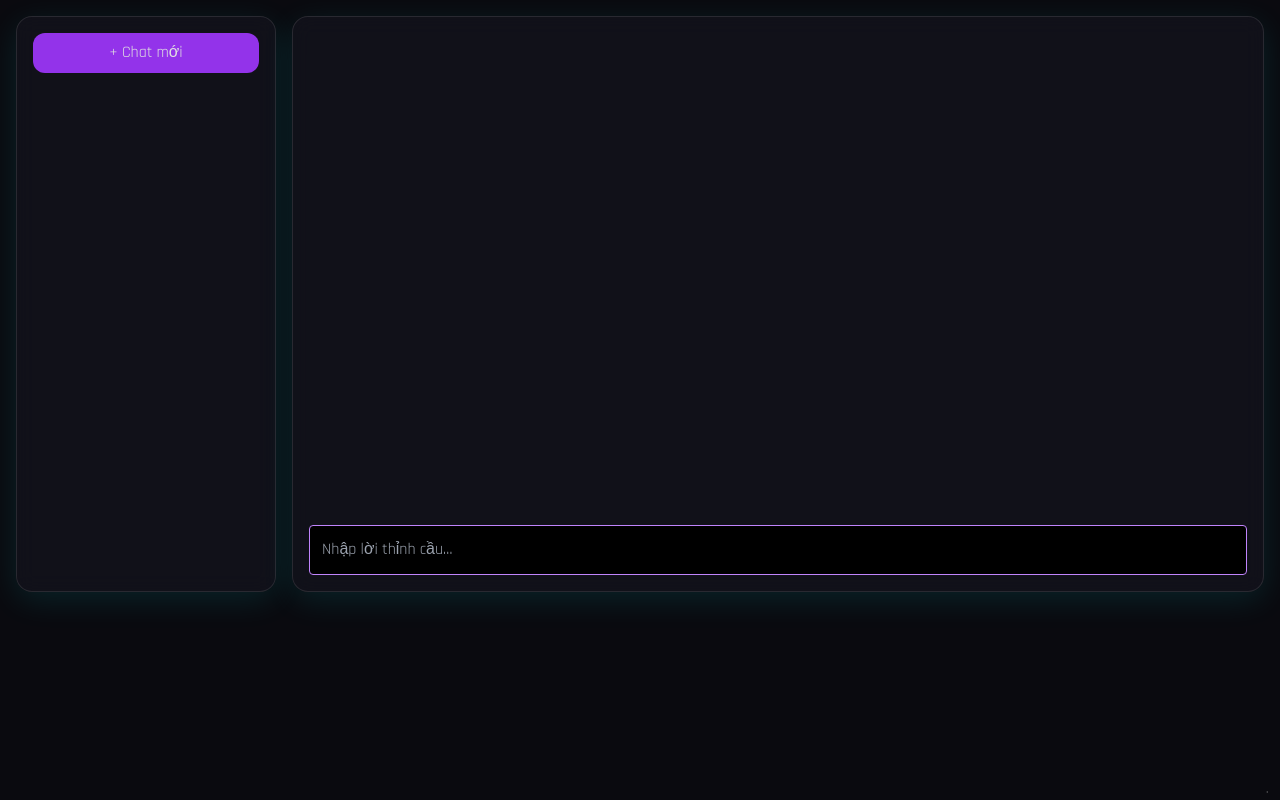
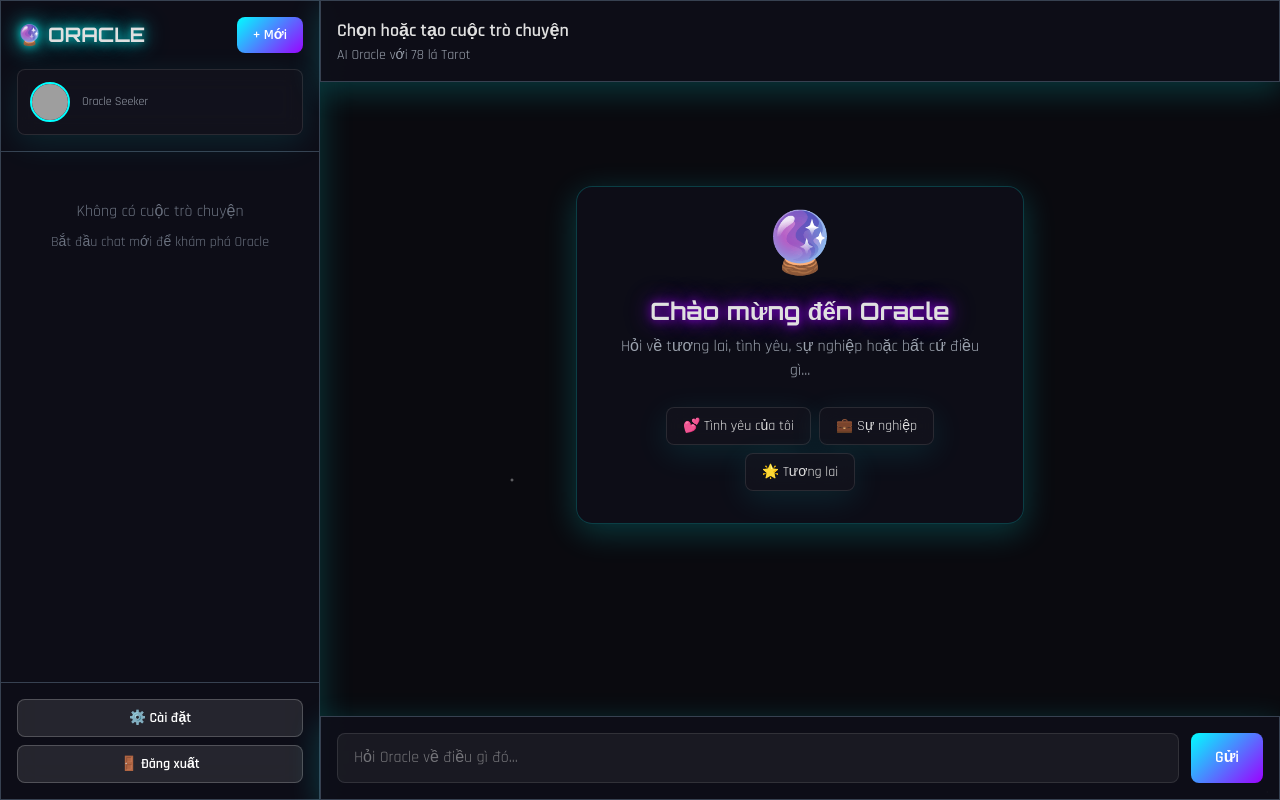
Before and after one commit to billhaha1947/tarot, a Flask app: page /chat in a window 1280 px wide. Run offline with Flask 3, Linux system fonts and the light colour scheme; some libraries are stand-ins or nearby versions; grey boxes are pictures that could not be loaded.

Commit message:
Update chat.html

```diff
--- a/templates/chat.html
+++ b/templates/chat.html
@@ -1,15 +1,117 @@
 {% extends "layout.html" %}
+
+{% block title %}Chat - Tarot AI Oracle{% endblock %}
+
+{% block extra_head %}
+<script src="https://cdn.socket.io/4.5.4/socket.io.min.js"></script>
+{% endblock %}
+
 {% block content %}
-<div class="grid grid-cols-[260px,1fr] gap-4 p-4">
-<aside class="glass p-4 rounded-2xl">
-<button id="new-chat" class="w-full bg-purple-600 glow p-2 rounded-xl mb-3">+ Chat mới</button>
-<div id="convo-list"></div>
-</aside>
+<div class="h-screen flex overflow-hidden">
+    <!-- Sidebar -->
+    <div id="sidebar" class="w-80 glass-strong border-r border-gray-700 flex flex-col transition-all duration-300">
+        <!-- Sidebar Header -->
+        <div class="p-4 border-b border-gray-700">
+            <div class="flex items-center justify-between mb-4">
+                <h2 class="text-xl font-bold orbitron neon-text-cyan">🔮 ORACLE</h2>
+                <button id="newChatBtn" class="btn-primary px-4 py-2 rounded-lg text-sm">
+                    + Mới
+                </button>
+            </div>
 
-<section class="glass p-4 rounded-2xl">
-<div id="chat-box" class="h-[60vh] overflow-y-auto space-y-3"></div>
-<div id="typing" class="text-green-400 italic hidden">Oracle đang gõ…</div>
-<input id="chat-input" placeholder="Nhập lời thỉnh cầu…" class="w-full mt-3 p-3 rounded bg-black border border-purple-400">
-</section>
+            <!-- User Info -->
+            <div class="flex items-center gap-3 p-3 glass rounded-lg">
+                <img id="userAvatar" src="/static/avatar/default.png" alt="Avatar"
+                     class="w-10 h-10 rounded-full border-2 border-neon-cyan">
+                <div class="flex-1 min-w-0">
+                    <p id="username" class="font-semibold truncate"></p>
+                    <p class="text-xs text-gray-400">Oracle Seeker</p>
+                </div>
+            </div>
+        </div>
+
+        <!-- Chat List -->
+        <div class="flex-1 overflow-y-auto p-4 space-y-2" id="chatList">
+            <div class="text-center text-gray-500 py-8">
+                <p>Không có cuộc trò chuyện</p>
+                <p class="text-sm mt-2">Bắt đầu chat mới để khám phá Oracle</p>
+            </div>
+        </div>
+
+        <!-- Sidebar Footer -->
+        <div class="p-4 border-t border-gray-700 space-y-2">
+            <button id="settingsBtn" class="btn-secondary w-full py-2 rounded-lg text-sm">
+                ⚙️ Cài đặt
+            </button>
+            <button id="logoutBtn" class="btn-secondary w-full py-2 rounded-lg text-sm">
+                🚪 Đăng xuất
+            </button>
+        </div>
+    </div>
+
+    <!-- Main Chat Area -->
+    <div class="flex-1 flex flex-col">
+        <!-- Chat Header -->
+        <div class="p-4 glass-strong border-b border-gray-700 flex items-center justify-between">
+            <div>
+                <h3 id="chatTitle" class="text-lg font-semibold">Chọn hoặc tạo cuộc trò chuyện</h3>
+                <p class="text-sm text-gray-400">AI Oracle với 78 lá Tarot</p>
+            </div>
+            <button id="deleteChatBtn" class="btn-secondary px-4 py-2 rounded-lg text-sm hidden">
+                🗑️ Xóa
+            </button>
+        </div>
+
+        <!-- Messages Area -->
+        <div id="messagesArea" class="flex-1 overflow-y-auto p-6 space-y-4">
+            <!-- Welcome Message -->
+            <div id="welcomeMessage" class="text-center py-20">
+                <div class="inline-block glass-strong rounded-2xl p-8 max-w-md">
+                    <div class="text-6xl mb-4 animate-float">🔮</div>
+                    <h2 class="text-2xl font-bold orbitron neon-text-purple mb-2">Chào mừng đến Oracle</h2>
+                    <p class="text-gray-400 mb-6">Hỏi về tương lai, tình yêu, sự nghiệp hoặc bất cứ điều gì...</p>
+                    <div class="flex flex-wrap gap-2 justify-center">
+                        <button class="quick-prompt glass px-4 py-2 rounded-lg text-sm hover:neon-glow-cyan transition-all">
+                            💕 Tình yêu của tôi
+                        </button>
+                        <button class="quick-prompt glass px-4 py-2 rounded-lg text-sm hover:neon-glow-purple transition-all">
+                            💼 Sự nghiệp
+                        </button>
+                        <button class="quick-prompt glass px-4 py-2 rounded-lg text-sm hover:neon-glow-pink transition-all">
+                            🌟 Tương lai
+                        </button>
+                    </div>
+                </div>
+            </div>
+        </div>
+
+        <!-- Input Area -->
+        <div class="p-4 glass-strong border-t border-gray-700">
+            <form id="messageForm" class="flex gap-3">
+                <input
+                    type="text"
+                    id="messageInput"
+                    placeholder="Hỏi Oracle về điều gì đó..."
+                    class="input-glass flex-1 px-4 py-3 rounded-lg"
+                    disabled
+                >
+                <button
+                    type="submit"
+                    id="sendBtn"
+                    class="btn-primary px-6 py-3 rounded-lg font-semibold"
+                    disabled
+                >
+                    <span id="sendBtnText">Gửi</span>
+                    <span id="sendBtnSpinner" class="hidden">
+                        <div class="spinner inline-block"></div>
+                    </span>
+                </button>
+            </form>
+        </div>
+    </div>
 </div>
 {% endblock %}
+
+{% block extra_scripts %}
+<script src="/static/js/app.js"></script>
+{% endblock %}
```
